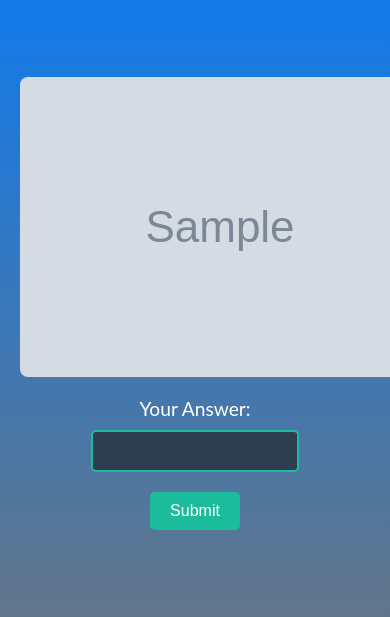
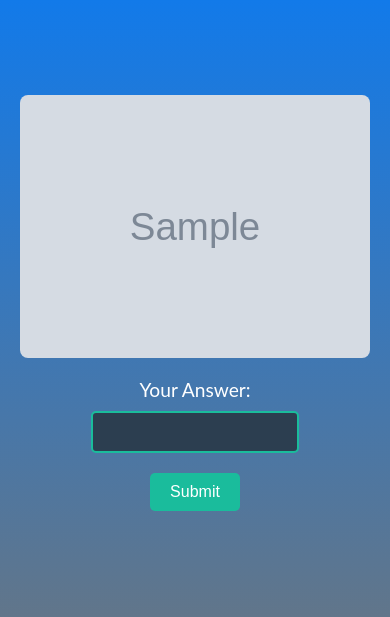
Before and after one commit to jihwannnn/Django_SOS, a Django app: page /question/quiz/1/ in a window 390 px wide; the page is wider, and only the part inside the window is pictured. Shown: the part 141-758 px from the top of that part. Run offline with Django 5.2, Linux system fonts and the light colour scheme; a user stored in the database is signed in; tables that the repository leaves empty hold one stand-in row (values such as "Sample post"); grey boxes marked "Sample" are stand-in pictures.

Commit message:
fixed responsive web

```diff
--- a/SOS/static/styles/quiz.css
+++ b/SOS/static/styles/quiz.css
@@ -219,7 +219,7 @@ footer {
 /* 모바일 반응형 스타일 */
 @media (max-width: 600px) {
     .question-image {
-        max-width: 400px; /* 작은 화면에서는 너비를 100%로 설정 */
+        width: 100%; /* 작은 화면에서는 너비를 100%로 설정 */
         height: auto; /* 높이를 자동으로 설정 */
     }
 }
```
Also changed, not shown: SOS/static/styles/study.css (+0 -8 lines).
